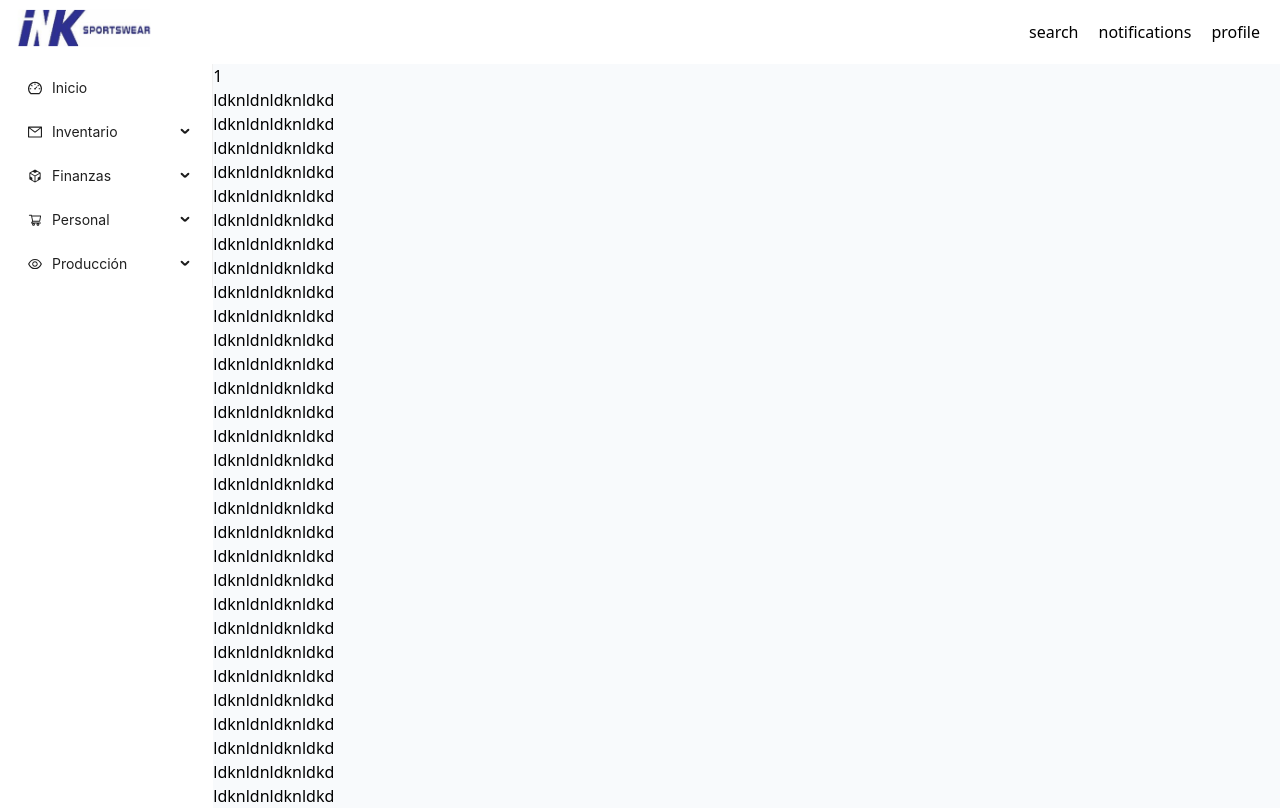
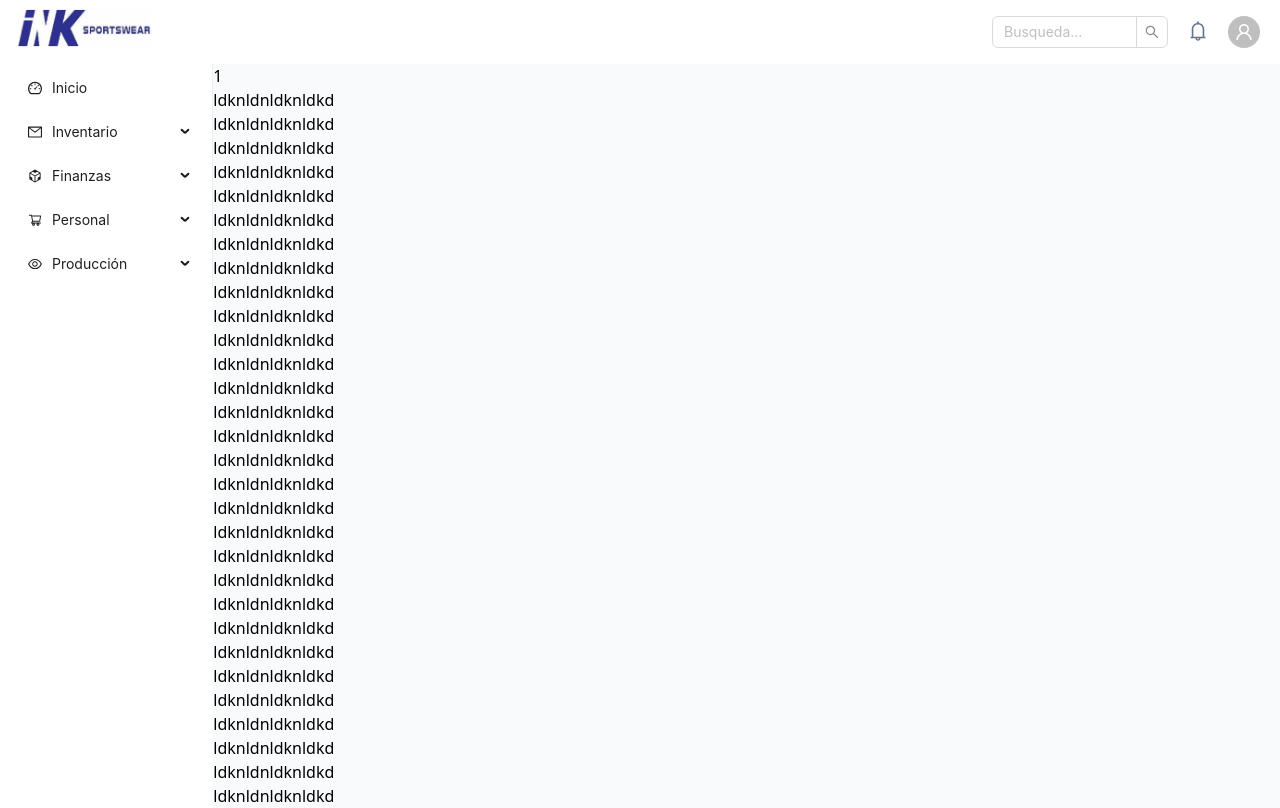
Before and after one commit to MarcoPalom/Reactink, a React (Create React App) app: page / in a window 1280 px wide. Built offline with nearby package versions, Linux system fonts and the light colour scheme.

Commit message:
Add prettier, add top nav items with popover

```diff
--- a/package.json
+++ b/package.json
@@ -13,6 +13,7 @@
     "@types/react-dom": "^18.2.24",
     "antd": "^5.16.2",
     "classnames": "^2.5.1",
+    "prettier": "^3.2.5",
     "react": "^18.2.0",
     "react-dom": "^18.2.0",
     "react-scripts": "5.0.1",
--- a/src/components/top-nav/TopNav.tsx
+++ b/src/components/top-nav/TopNav.tsx
@@ -1,13 +1,47 @@
+import React from 'react'
+import { Avatar, Input, Popover } from 'antd'
+import { BellOutlined, UserOutlined } from '@ant-design/icons'
+
+const { Search } = Input
+
 const TopNav = () => {
-    return (
-        <div className='h-16 px-5 flex flex-row items-center justify-end'>
-            <div className='flex items-center gap-5'>
-                <div>search</div>
-                <div>notifications</div>
-                <div>profile</div>
+  return (
+    <div className="h-16 px-5 flex flex-row items-center justify-end">
+      <div className="flex items-center gap-5">
+        <div>
+          <Search placeholder="Busqueda..." className="w-44" />
+        </div>
+        <div>
+          <Popover
+            placement="bottomRight"
+            trigger="click"
+            content={
+              <div>
+                <div>Notificacion 1</div>
+                <div>Notificacion 2</div>
+                <div>Notificacion 3</div>
+              </div>
+            }
+          >
+            <BellOutlined className="text-xl text-slate-500" />
+          </Popover>
+        </div>
+        <Popover
+          placement="bottomRight"
+          trigger="click"
+          content={
+            <div>
+              <div>Mi perfil</div>
+              <div>Configuraciones</div>
+              <div className="text-red-500">Cerrar sesión</div>
             </div>
-        </div>
-    )
+          }
+        >
+          <Avatar icon={<UserOutlined />} />
+        </Popover>
+      </div>
+    </div>
+  )
 }
 
 export default TopNav
```
Also changed, not shown: 2 other files (tests, documents, lock files or other folders).
